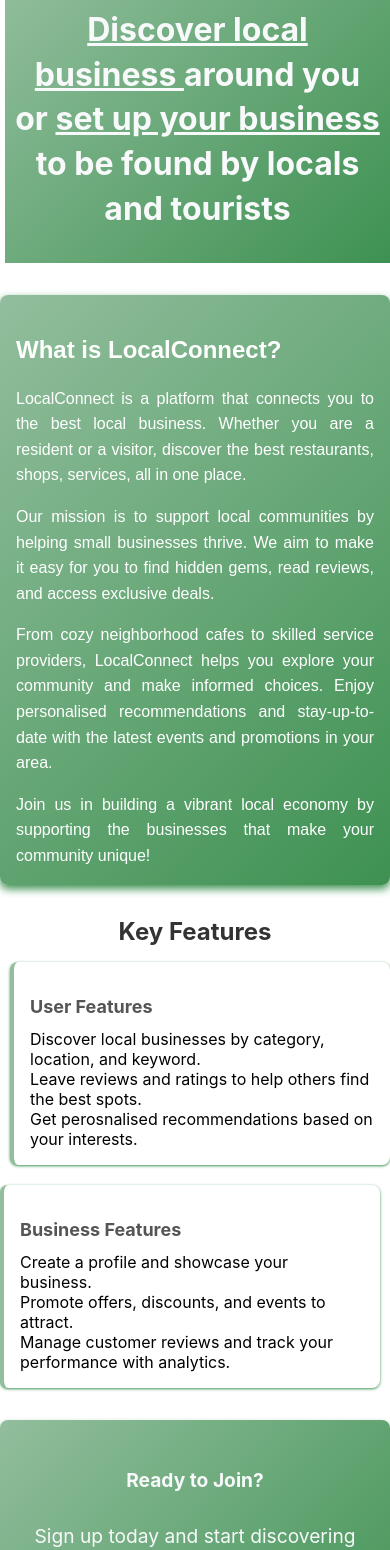
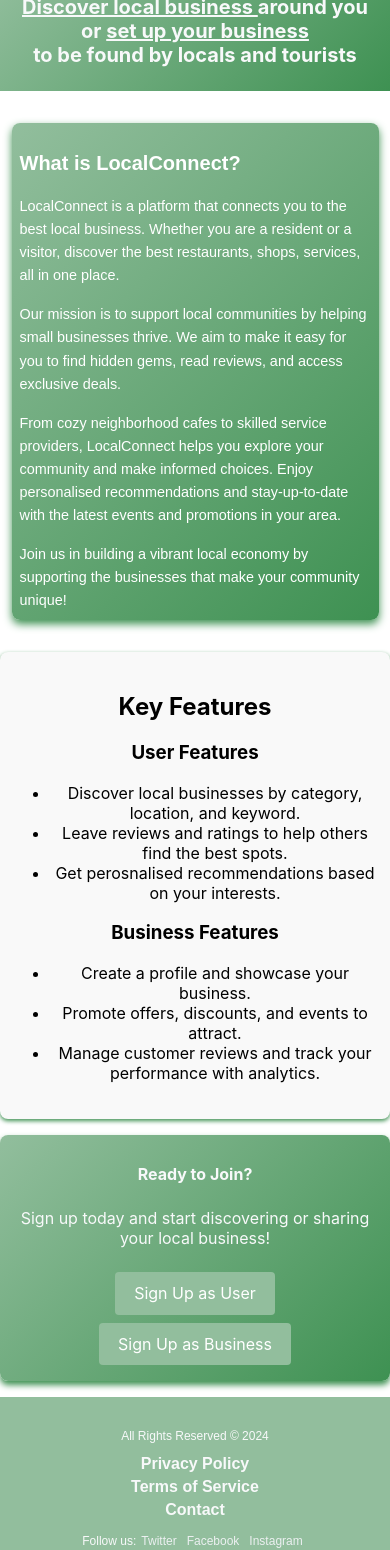
Before and after one commit to juzgit/Business-Discovery, a React (Create React App) app in the folder business-discovery/: page / in a window 390 px wide. Shown: the part 140-1690 px from the top of the page. Built offline with nearby package versions, Linux system fonts and the light colour scheme.

Commit message:
Made the homepage responsive

```diff
--- a/business-discovery/src/componentsStyling/AboutSection.scss
+++ b/business-discovery/src/componentsStyling/AboutSection.scss
@@ -14,6 +14,7 @@ $box-shadow: 0 4px 8px $gradient-end;
     color: $neutralColor1;
     border-radius: 8px;
     box-shadow: $box-shadow;
+    width: 90%;
     max-width: 800px;
     margin: 2rem auto;
     transition: background 0.3s ease;
@@ -27,9 +28,9 @@ $box-shadow: 0 4px 8px $gradient-end;
 
 
     .about-text{
-        font-size: 1.1rem;
+        font-size: clamp(1rem, 3vw, 1.1rem);
         margin-bottom: 1rem;
-        text-align: justify;
+        text-align: left;
 
         &:last-child{
             margin-bottom: 0;
@@ -55,4 +56,16 @@ $box-shadow: 0 4px 8px $gradient-end;
             font-size: 1rem;
         }
     }
+
+    @media (max-width: 480px){
+        padding: 0.5rem;
+
+        .about-heading{
+            font-size: 1.25rem;
+        }
+
+        .about-text{
+            font-size: 0.9rem;
+        }
+    }
 }
--- a/business-discovery/src/componentsStyling/FeatureSectionStyling.scss
+++ b/business-discovery/src/componentsStyling/FeatureSectionStyling.scss
@@ -2,32 +2,61 @@ $primaryColor1: #92be9d;
 $gradient-start:  #92be9d;
 $gradient-end: #3e9152;
 
-.features-section{
+.key-features{
     padding: 20px;
     background-color: #f9f9f9;
     border-radius: 8px;
     box-shadow: 0 2px 4px $gradient-end;
+    text-align: center;
+    margin: 0 auto;
+    padding-left: 20px;
+    padding-right: 20px;
+    max-width: 1200px;
+
+    @media (max-width: 412px){
+        padding-left: 10px;
+        padding-right: 10px;
+    }
 
     &__title{
         font-size: 24px;
         margin-bottom:16px;
         color:#333;
         text-align: center;
+
+        @media (max-width: 412px){
+            font-size: 1.5rem;
+        }
     }
 
     &__content{
         display: flex;
         gap: 20px;
         flex-wrap: wrap;
+        justify-content: center;
+
+        @media (max-width: 768px){
+            flex-direction: column;
+            align-items: center;
+        }
     }
 
     &__block{
-        flex: 1;
-        min-width: 280px;
+        flex: 1 1 45%;
+        max-width: 400px;
         padding: 16px;
         background-color: #ffffff;
         border-radius: 8px;
         box-shadow: 0 1px 3px $gradient-end;
+
+        @media (max-width: 820px){
+            width: 100%;
+        }
+
+        @media (max-width: 412px){
+            width: 100%;
+            padding: 15px;
+        }
 
         &--user{
             border-left: 4px solid $primaryColor1;
@@ -46,6 +75,15 @@ $gradient-end: #3e9152;
         }
     }
 
+    &__block-title{
+        font-size: 1.5rem;
+        margin-bottom: 10px;
+
+        @media (max-width: 412px){
+            font-size: 1.2rem;
+        }
+    }
+
     &__list{
         list-style: none;
         padding: 0;
@@ -56,10 +94,13 @@ $gradient-end: #3e9152;
             font-size: 14px;
             color: #666;
 
+            @media (max-width: 480px){
+                font-size: 0.9rem;
+            }
+
             &:last-child{
                 margin-bottom: 0;
             }
         }
     }
-
 }
--- a/business-discovery/src/componentsStyling/Footer.scss
+++ b/business-discovery/src/componentsStyling/Footer.scss
@@ -47,3 +47,38 @@ $neutralColor2: #343A40;
     background-color: $neutralColor2;
     color: $neutralColor1;
 }
+
+@media (max-width: 768px){
+    .footer-links li{
+        display: block;
+        margin: 5px 0;
+    }
+
+    .footer-social{
+        display: block;
+        margin-top: 10px;
+    }
+
+    .footer-social a {
+        display: inline-block;
+        margin: 5px;
+    }
+
+    .footer-content p {
+        font-size: 14px;
+    }
+}
+
+@media (max-width: 480px){
+    .footer-content p{
+        font-size: 12px;
+    }
+
+    .footer-links li{
+        margin: 5px 0;
+    }
+
+    .footer-social a {
+        font-size: 12px;
+    }
+}
--- a/business-discovery/src/componentsStyling/HeaderStyling.scss
+++ b/business-discovery/src/componentsStyling/HeaderStyling.scss
@@ -5,8 +5,7 @@ $neutralColor2: #343A40;
 
 .main-header{
     background-color: $primaryColor1;
-    margin-top: 1.5rem;
-    margin: 3px;
+    margin-bottom: 1.5px;
     padding: 1.7rem;
     display: flex;
     justify-content: space-between;
@@ -72,7 +71,7 @@ $neutralColor2: #343A40;
         .header-buttons-container{
             flex-direction: column;
             align-items: center;
-            column-gap: 2rem;
+            gap: 1rem;
 
         }
     }
--- a/business-discovery/src/componentsStyling/HeroSectionStyling.scss
+++ b/business-discovery/src/componentsStyling/HeroSectionStyling.scss
@@ -8,7 +8,6 @@ $gradient-end: #3e9152;
 .hero{
     padding: 20px;
     text-align: center;
-    margin: 0 0 5px 5px;
     background: linear-gradient(135deg, $gradient-start, $gradient-end);
 }
 
@@ -26,9 +25,9 @@ $gradient-end: #3e9152;
 }
 
 @media (max-width: 1200px){
-    .my-sass {
+    .hero-text {
         font-size: 24px;
-        line-height: 1.3;
+        line-height: 1.35;
     }
 
     .hero{
@@ -36,8 +35,19 @@ $gradient-end: #3e9152;
     }
 }
 
+@media (max-width: 768px){
+    .hero-text{
+        font-size: 24px;
+        line-height: 1.3;
+    }
+
+    .hero{
+        padding: 12px;
+    }
+}
+
 @media (max-width: 480px){
-    .my-sass {
+    .hero-text {
         font-size: 20px;
         line-height: 1.2;
     }
--- a/business-discovery/src/componentsStyling/JoinSection.scss
+++ b/business-discovery/src/componentsStyling/JoinSection.scss
@@ -12,24 +12,47 @@ $neutralColor2: #343A40;
     box-shadow: 0 4px 6px $gradient-end;
     margin: 2rem auto;
     max-width: 600px;
+    width: 100%;
+    box-sizing: border-box;
+
+    @media (max-width: 767px){
+        padding: 1rem;
+        margin: 1rem auto;
+    }
 }
 
 .join-section__title{
     font-size: 1.2rem;
     color: $neutralColor1;
     margin-bottom: 2rem;
+
+    @media (max-width: 767px){
+        font-size: 1rem;
+        margin-bottom: 1.5rem;
+    }
 }
 
 .join-section__description{
     color: $neutralColor1;
     font-size: 1.2rem;
     margin-bottom: 2rem;
+
+    @media (max-width: 767px){
+        font-size: 1rem;
+        margin-bottom: 1.5rem;
+    }
 }
 
 .join-section__buttons{
     display: flex;
     justify-content: center;
     gap: 1rem;
+    flex-wrap: wrap;
+    margin-top: 1rem;
+
+    @media (max-width: 767px){
+        gap: 0.5rem;
+    }
 }
 
 .join-section__link{
@@ -40,6 +63,11 @@ $neutralColor2: #343A40;
     text-decoration: none;
     border-radius: 4px;
     transition: background-color 0.3s ease;
+
+    @media (max-width: 767px){
+        font-size: 1rem;
+        padding: 0.7rem 1.2rem;
+    }
 }
 
 .join-section__link:hover{
```
